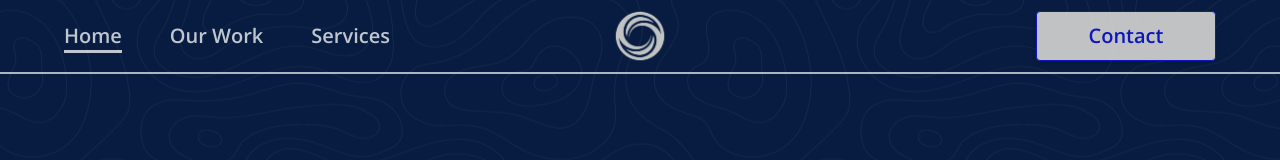
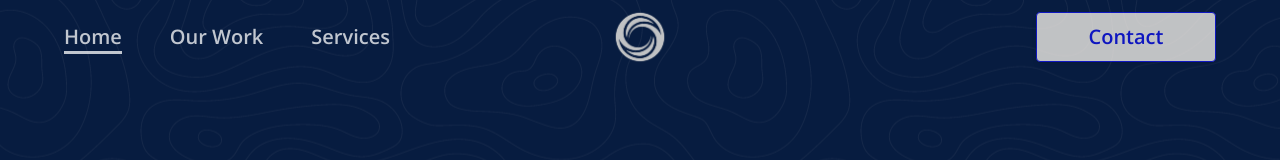
Before and after one commit to Zayan-dev/GlyphicX, a React (Vite) app: page / in a window 1280 px wide. Shown: the top 160 px of the page. Built offline with nearby package versions, Linux system fonts and the light colour scheme; grey boxes are pictures that could not be loaded; a web font is replaced by a local one.

Commit message:
navbar animation

```diff
--- a/src/components/Navigations/Navbar/index.jsx
+++ b/src/components/Navigations/Navbar/index.jsx
@@ -35,7 +35,7 @@ const Navbar = ({ toggle }) => {
   // Define styles based on location
   const isHomePage = location.pathname === "/";
   const navbarStyles = isHomePage
-    ? `fixed top-0 z-10 border-b-2 transition-colors duration-300 ${isScrolled ? 'bg-offWhite text-navyBlue opacity-100' : 'bg-transparent text-white opacity-75'}`
+    ? `fixed top-0 z-10 transition-colors duration-300 ${isScrolled ? 'bg-offWhite text-navyBlue opacity-100' : 'bg-transparent text-white opacity-75'}`
     : 'fixed top-0 z-10 bg-white text-navyBlue opacity-100 border-b-2'; // Default styles for other pages
 
   const listItemStyles =
@@ -44,7 +44,7 @@ const Navbar = ({ toggle }) => {
   const activeLinkStyles = "after:w-full after:scale-x-0 after:scale-x-100";
 
   return (
-    <div id="gsapNavDiv" className={`${navbarStyles} w-full h-16 lg:h-[74px] min-h-[68px] transition-all duration-300`}>
+    <div id="gsapNavDiv" className={`${navbarStyles} w-full h-16 lg:h-[74px] min-h-[68px] transition-all duration-700`}>
       <div className="w-full px-[6%] md:px-10 lg:px-12 xl:px-16 xl3:px-20 h-full">
         <div className="h-full relative flex justify-between items-center">
           <ul className="hidden md2:flex justify-between gap-6 lg1:gap-12 xl3:gap-20">
```
